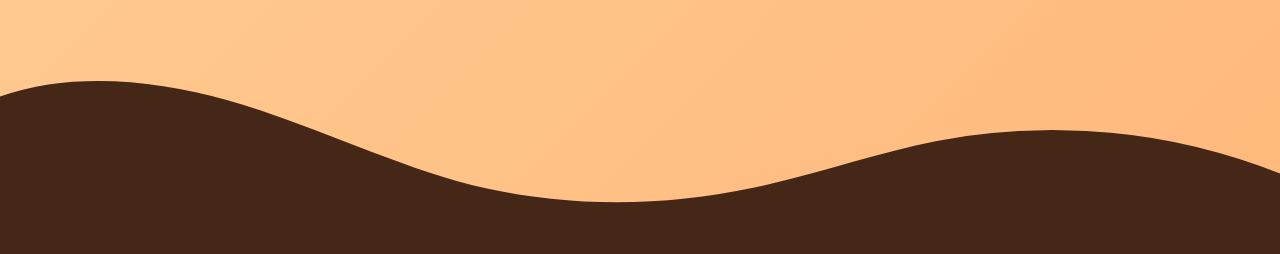
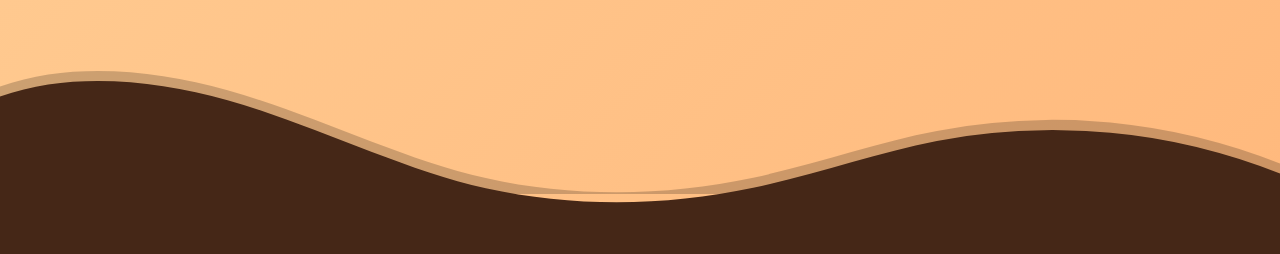
Before and after one commit to ellinorjohansson/pumpkin-webshop, a React (Vite) app: page / in a window 1280 px wide. Shown: the part 827-1081 px from the top of the page. Built offline with nearby package versions, Linux system fonts and the light colour scheme; a web font is replaced by a local one.

Commit message:
💄(style): add shadow behind the wave

```diff
--- a/src/components/about/About.tsx
+++ b/src/components/about/About.tsx
@@ -35,16 +35,22 @@
         <img className="coffe-img" src={mug} alt="coffe mug with a splash" />
         <div className="custom-shape-divider-bottom-1756470733">
           <svg
-            data-name="Layer 1"
             xmlns="http://www.w3.org/2000/svg"
             viewBox="0 0 1200 120"
             preserveAspectRatio="none"
           >
             <path
               d="M321.39,56.44c58-10.79,114.16-30.13,172-41.86,82.39-16.72,168.19-17.73,250.45-.39C823.78,31,906.67,72,985.66,92.83c70.05,18.48,146.53,26.09,214.34,3V0H0V27.35A600.21,600.21,0,0,0,321.39,56.44Z"
+              fill="rgba(0,0,0,0.2)"
+              transform="translate(0,9)"
+            />
+
+            <path
+              d="M321.39,56.44c58-10.79,114.16-30.13,172-41.86,82.39-16.72,168.19-17.73,250.45-.39C823.78,31,906.67,72,985.66,92.83c70.05,18.48,146.53,26.09,214.34,3V0H0V27.35A600.21,600.21,0,0,0,321.39,56.44Z"
               className="shape-fill"
-            ></path>
+            />
           </svg>
+
         </div>
       </section>
     </>
--- a/src/components/about/about.scss
+++ b/src/components/about/about.scss
@@ -104,6 +104,7 @@
   height: 134px;
 }
 
+
 .custom-shape-divider-bottom-1756470733 .shape-fill {
   fill: #452717;
 }
```
